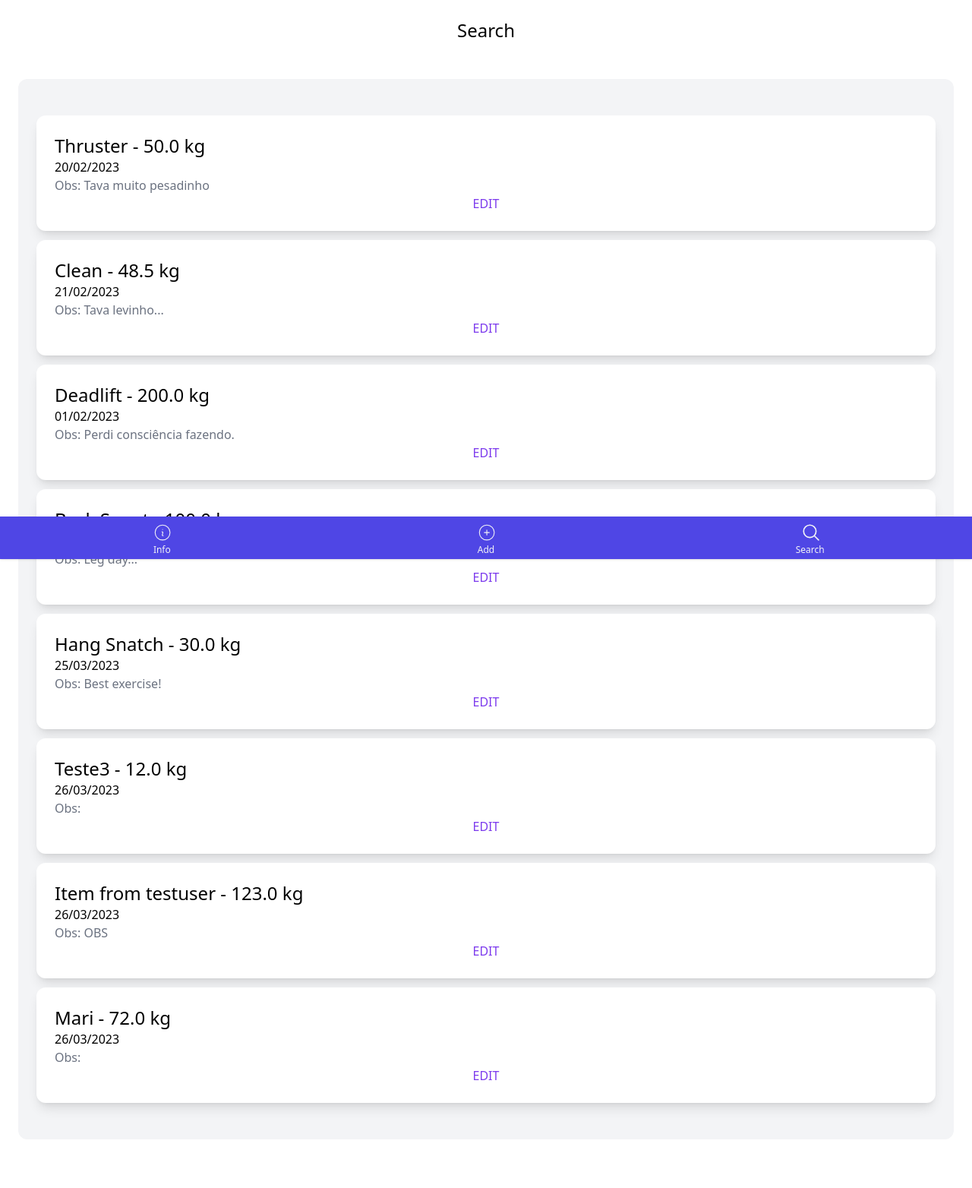
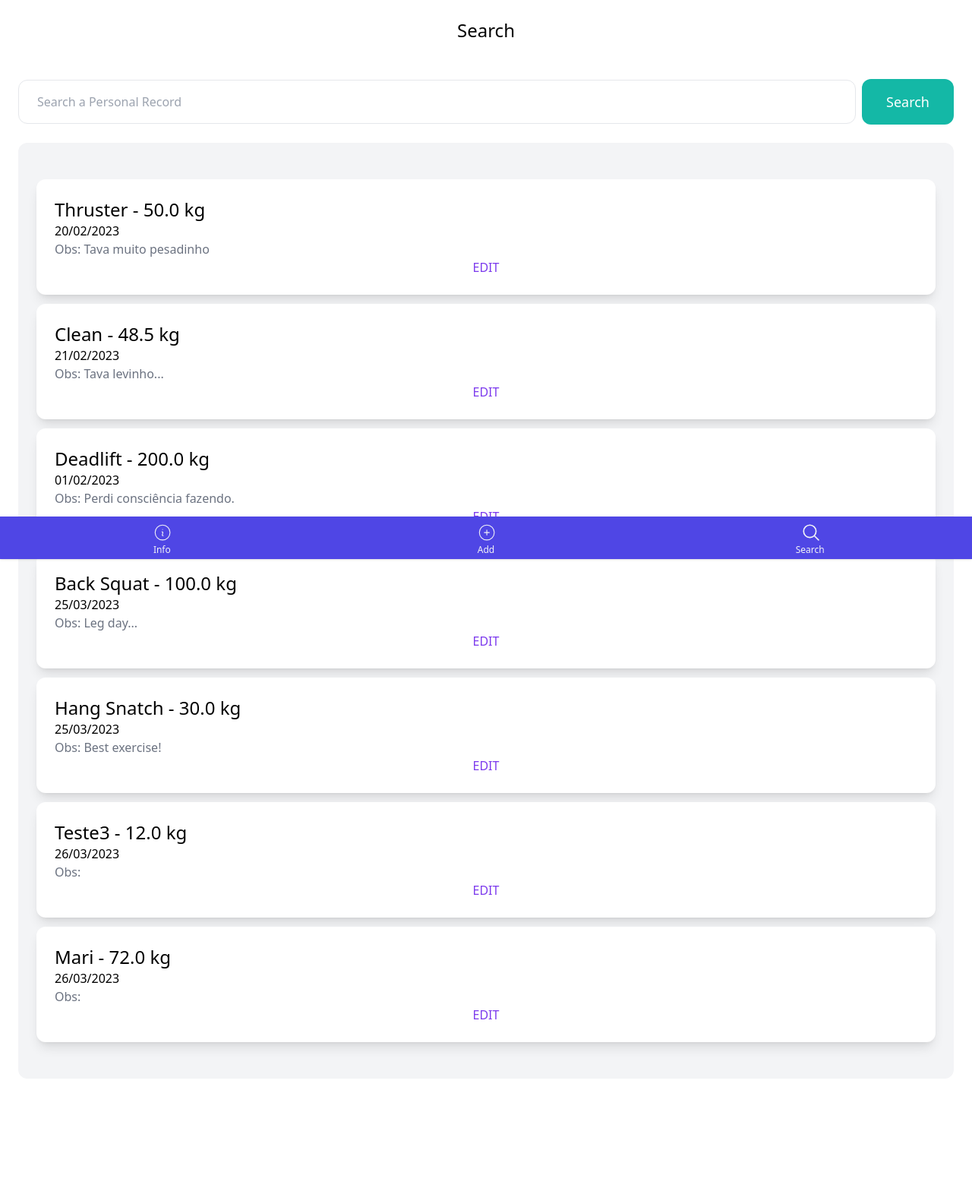
Before and after one commit to furquim25/Crossfit-PRs-App, a Django app: page / in a window 1280 px wide. Shown: the part 64-1628 px from the top of the page at 76% size. After the commit the page ends 1456 px from the top, so only its background shows below. Run offline with Django 4.2, Linux system fonts and the light colour scheme; a user stored in the database is signed in; data comes from the database, SQL or seed files in the repository; both versions use the stored data as it was after the commit; some libraries are stand-ins or nearby versions.

Commit message:
added search bar

```diff
--- a/crossfitapp/core/templates/core/index.html
+++ b/crossfitapp/core/templates/core/index.html
@@ -5,6 +5,17 @@
 
 {% block content %}
     <h2 class="mb-12 text-2xl text-center"> Search </h2>
+    <form method="get" action="{% url 'core:index' %}">
+        <div class="flex items-center">
+            <input name="query" class="w-full py-4 px-6 border rounded-xl" type="text" value="{{ query }}" placeholder="Search a Personal Record">
+            {% if query %}
+                <a href="{% url 'core:index' %}"><button type="button" class="ml-2 py-4 px-8 text-lg bg-teal-500 text-white rounded-xl"> Clear </button></a>
+            {% else %}
+                <a href="{% url 'core:index' %}"><button type="submit" class="ml-2 py-4 px-8 text-lg bg-teal-500 text-white rounded-xl"> Search </button></a>
+            {% endif %}
+        </div>
+
+
     <div class="mt-6 px-6 py-12 bg-gray-100 rounded-xl">
         <div class= "grid grid-cols-1 gap-3">
             {% for item in items %}
--- a/crossfitapp/core/views.py
+++ b/crossfitapp/core/views.py
@@ -9,9 +9,15 @@ from .forms import SignupForm, NewItemForm, EditItemForm
 # Create your views here.
 @login_required
 def index(request):
-     items = Item.objects.all()
+     query = request.GET.get('query','')
+     items = Item.objects.filter(created_by=request.user)
+
+     if query:
+          items = items.filter(name__icontains=query)
+
      return render(request, 'core/index.html', {
-          'items': items
+          'items': items,
+          'query': query
      })
 
 def info(request):
```
Also changed, not shown: crossfitapp/db.sqlite3.
